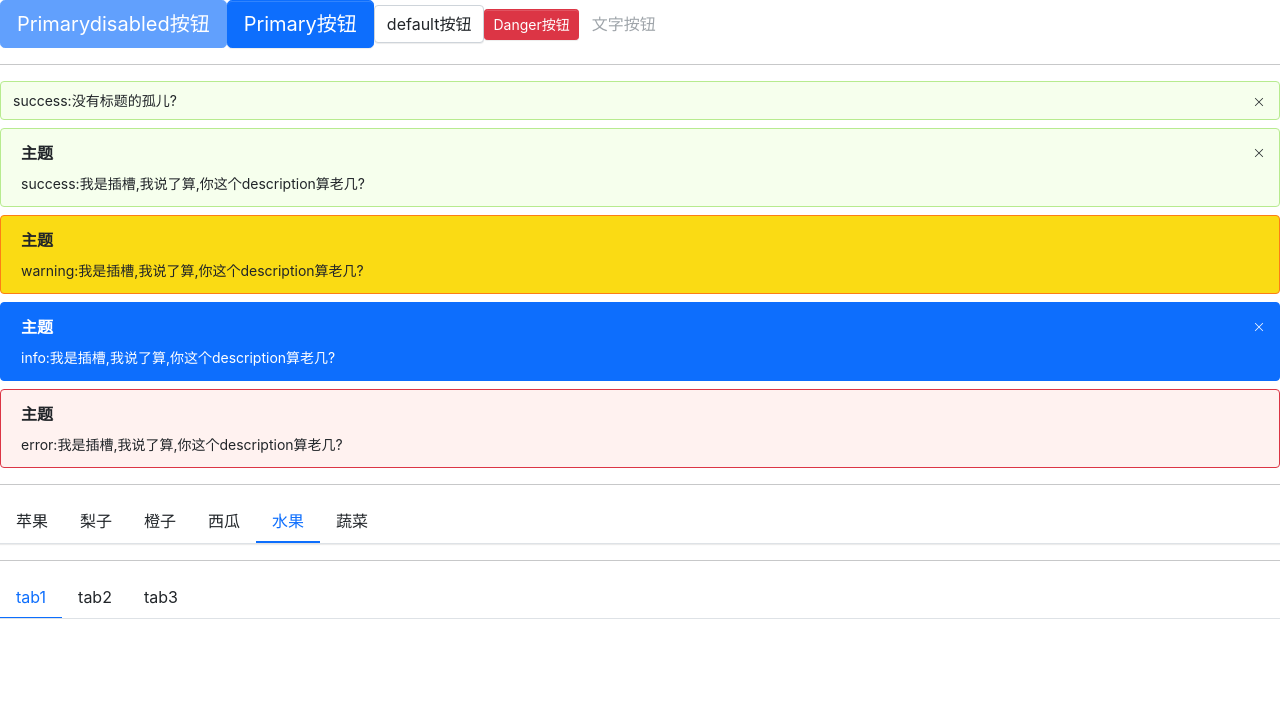
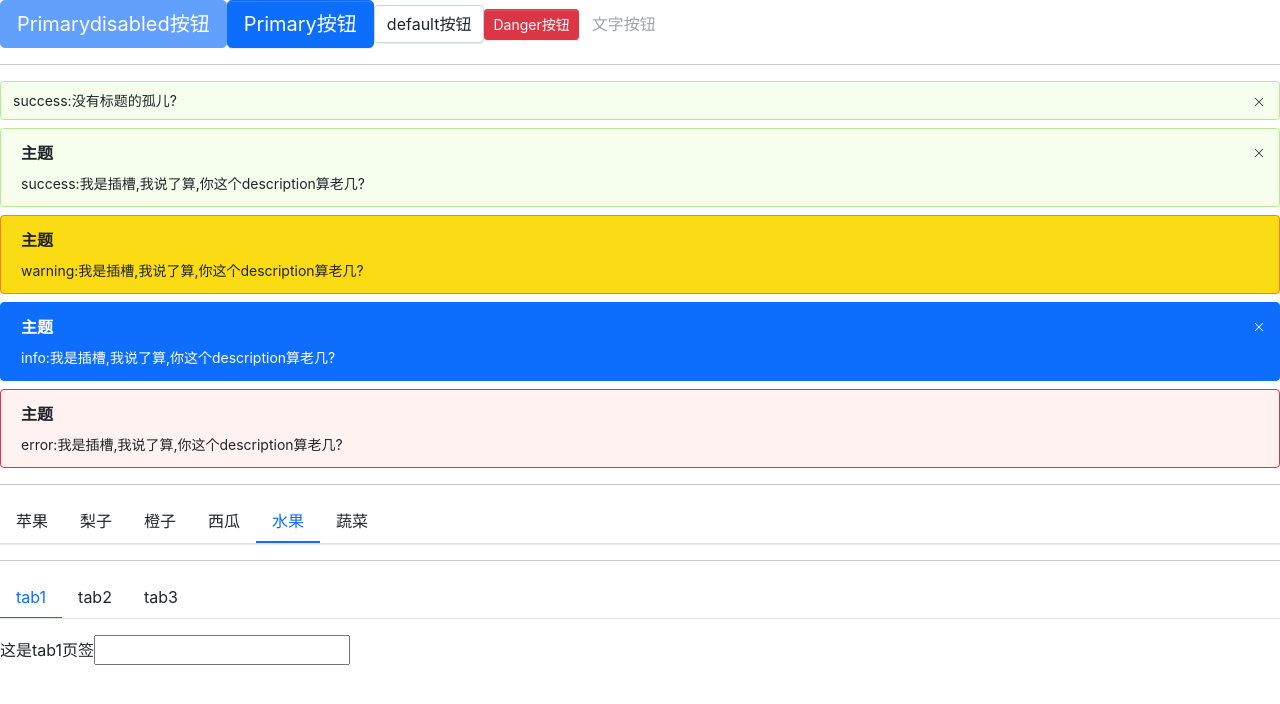
Before and after one commit to Potato-X/ui, a React (Create React App) app: page / in a window 1280 px wide. Shown: the top 704 px of the page. Built offline with nearby package versions, Linux system fonts and the light colour scheme.

Commit message:
update:更新Tabs组件

```diff
--- a/src/App.tsx
+++ b/src/App.tsx
@@ -81,7 +81,7 @@ const App: React.FC = () => {
         </Menu>
         <hr />
         {/* <input type="text" value={value1} onChange={model}/> */}
-        <Tabs activeKey='tab1' onChange={(key:string)=>{console.log(key)}}>
+        <Tabs activeKey='tab1'>
             <TabsItem itemKey='tab1' label='tab1'>
                 这是tab1页签
                 <input type="text" value={value1} onChange={model}/>
--- a/src/components/Tabs/tabs.tsx
+++ b/src/components/Tabs/tabs.tsx
@@ -16,14 +16,14 @@ interface Icaches {
 interface IContext {
     activeKey: string;
     caches: Icaches;
-    getActiveItemChildren: ( key: string) => void;
-    init: (caches: Icaches) => void
+    getActiveItemChildren: (key: string) => void;
+    init: (key: string, children: React.ReactNode) => void
 }
 const TabsContext: IContext = {
     activeKey: "",
     caches: {},
-    getActiveItemChildren: ( key: string) => { },
-    init: (caches) => { }
+    getActiveItemChildren: (key: string) => { },
+    init: (key: string, children: React.ReactNode) => { }
 }
 export let Context = createContext<IContext>(TabsContext)
 const Tabs: React.FC<ITabsProps> = (props) => {
@@ -51,10 +51,15 @@ const Tabs: React.FC<ITabsProps> = (props) => {
         setActiveIndex(key)
         onChange && onChange(key)
     }
-    function initItem(caches: Icaches) {
+    function initItem(key: string, children: React.ReactNode) {
+        console.log(key,children)
+        TabsContext.caches[key] = children
+        setCaches(TabsContext.caches)
+
+    }
+    useEffect(() => {
         console.log(caches)
-        setCaches(caches)
-    }
+    }, [activeIndex])
     return (
         <div className={classes}>
             <Context.Provider value={{ activeKey: activeIndex, getActiveItemChildren, caches: caches, init: initItem }}>
--- a/src/components/Tabs/tabsItem.tsx
+++ b/src/components/Tabs/tabsItem.tsx
@@ -9,7 +9,7 @@ export interface ITabsItemProps {
 }
 
 const TabsItem: React.FC<ITabsItemProps> = (props) => {
-    const { activeKey, getActiveItemChildren, caches, init } = useContext(Context)
+    const { activeKey, getActiveItemChildren, init } = useContext(Context)
     const { children, className, label, itemKey } = props
     const classes = classNames('evil-tabs-item', className, {
         'is-active': activeKey === itemKey
@@ -24,12 +24,11 @@ const TabsItem: React.FC<ITabsItemProps> = (props) => {
 
     // }, [])
     useEffect(() => {
-        caches[itemKey] = children
-        init(caches)
+        init(itemKey,children)
         if (activeKey === itemKey) {
             getActiveItemChildren(itemKey)
         }
-    })
+    },[])
     return (
         <li className={classes} onClick={selectItem}>
             {label}
```
